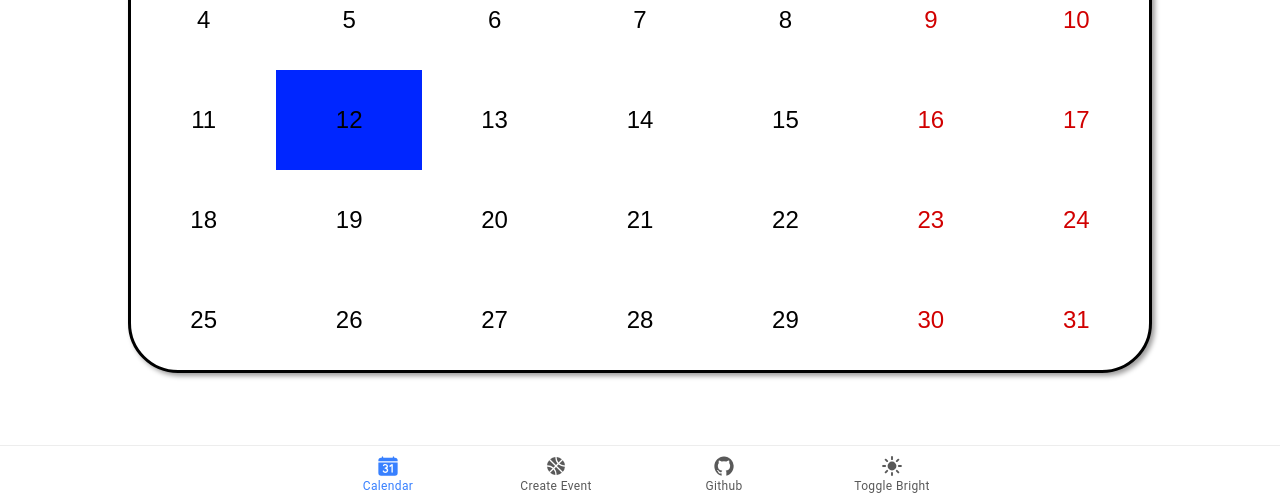
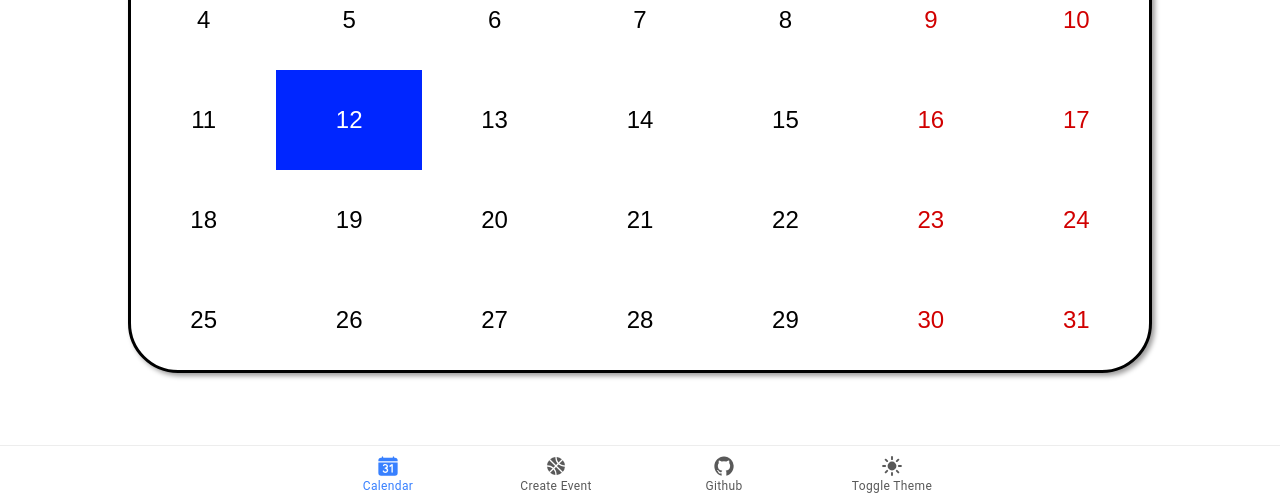
Before and after one commit to BabaTheBoundless/AdvWebAppDevProject, a React (Vite) app: page /calendar in a window 1280 px wide. Shown: the part 298-797 px from the top of the page. Built offline with nearby package versions, Linux system fonts and the light colour scheme.

Commit message:
think the frontend is done; going to submit this version

```diff
--- a/src/App.tsx
+++ b/src/App.tsx
@@ -45,11 +45,11 @@ function redirectURL() {
 
 setupIonicReact();
 
-//light and dark mode
+
 const App: React.FC = () => {
 
+  //light and dark mode
   const [mode, setMode] = useState <'light' | 'dark'> ('light');
-
   //switches between light and dark
   const toggle = () => {
     const setNewMode = mode === 'light' ? 'dark' : 'light';
@@ -81,6 +81,7 @@ const App: React.FC = () => {
           </IonRouterOutlet>
           <IonTabBar slot="bottom">
 
+
             <IonTabButton tab="calendar" href="/calendar">
               <IonIcon aria-hidden="true" icon={calendarNumber} />
               <IonLabel>Calendar</IonLabel>
@@ -98,7 +99,7 @@ const App: React.FC = () => {
 
             <IonTabButton tab="theme" onClick={toggle}>
               <IonIcon aria-hidden="true" icon={sunny} />
-              <IonLabel>Toggle Bright</IonLabel>
+              <IonLabel>Toggle Theme</IonLabel>
             </IonTabButton>
 
 
--- a/src/pages/Calendar.css
+++ b/src/pages/Calendar.css
@@ -12,14 +12,8 @@
     --ion-background-color: #000000;
     --ion-text-color: #ffffff;
     --ion-hover-color: #2b2b2b;
+
   }
-
-
-  .light-or-dark {
-    background-color: var(--ion-background-color);
-    color: var(--ion-text-color);
-  }
-
 
 
 .container {
@@ -193,10 +187,10 @@
 
   }
 
-  /* today's date; !important is seemingly unnecessary */
+  /* today's date */
   .react-calendar__tile--now {
     background: #ffff76;
-    color: #000000 !important;
+    color: #000000;
   }
 
   .react-calendar__tile--now:enabled:hover,
@@ -205,12 +199,14 @@
   }
 
   .react-calendar__tile--hasActive {
-    background: #76baff;
+    background: #0026ff;
+    color:#ffffff
   }
 
   .react-calendar__tile--hasActive:enabled:hover,
   .react-calendar__tile--hasActive:enabled:focus {
-    background: #a9d4ff;
+    background: #0020d3f4;
+
   }
 
 
--- a/src/pages/EventChange.css
+++ b/src/pages/EventChange.css
@@ -1,7 +1,7 @@
-/* Calendar container */
+/* calendar container; don't even think i need this actually but can't hurt to keep */
 .EventChange .react-calendar {
     width: 100%;
-    max-width: 300px; /* Adjust width as needed */
+    max-width: 300px;
     margin: 20px auto;
     border: 1px solid #ccc;
     border-radius: 5px;
```
